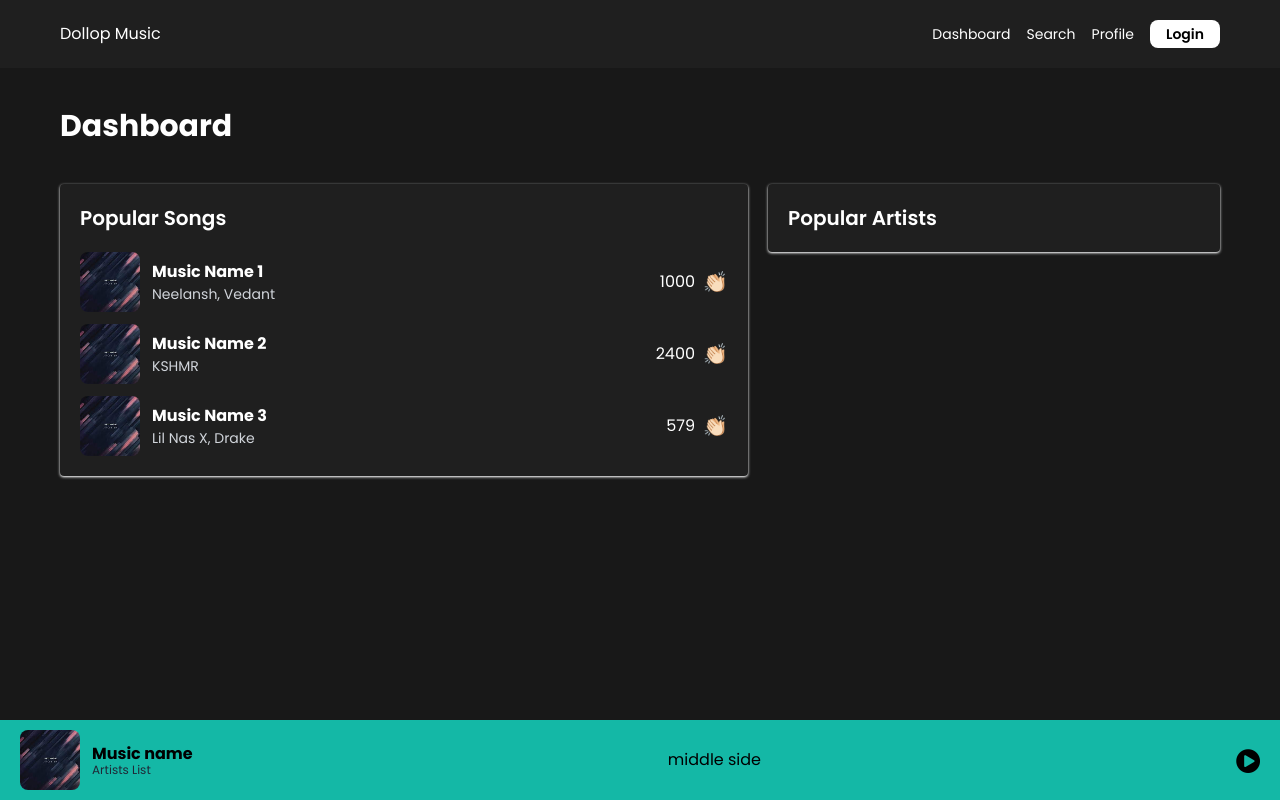
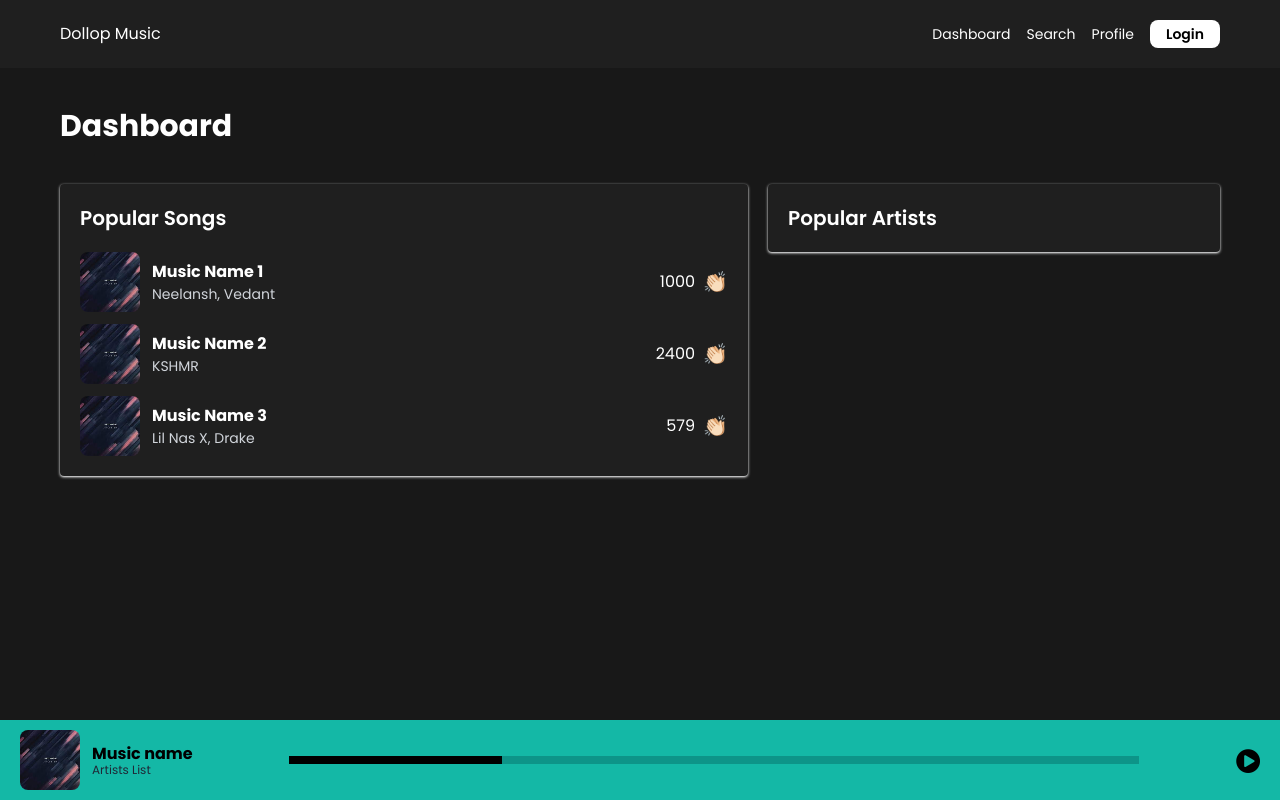
Before and after one commit to neelansh15/dollop-music, a Next.js app in the folder frontend/: page / in a window 1280 px wide. Built offline with nearby package versions, Linux system fonts and the light colour scheme.

Commit message:
ft: ui of music line

```diff
--- a/frontend/components/MusicPlayer/index.jsx
+++ b/frontend/components/MusicPlayer/index.jsx
@@ -7,6 +7,8 @@ export default function MusicPlayer() {
   const [playing, setPlaying] = useState(false);
   useEffect(() => {
     const audioPlayer = new Audio(audioFile);
+    audioPlayer.addEventListener("ended", () => setPlaying(false));
+
     setAudio(audioPlayer);
   }, []);
 
@@ -35,7 +37,12 @@ export default function MusicPlayer() {
           </div>
         </div>
       </div>
-      <div>middle side</div>
+      <div className="w-3/4 px-5 md:px-10">
+        {/* Line */}
+        <div className="relative h-2 w-full bg-teal-600">
+          <div className="absolute left-0 top-0 bg-black w-1/4 h-2"></div>
+        </div>
+      </div>
       <div
         style={{
           fontSize: "1.3rem",
```
